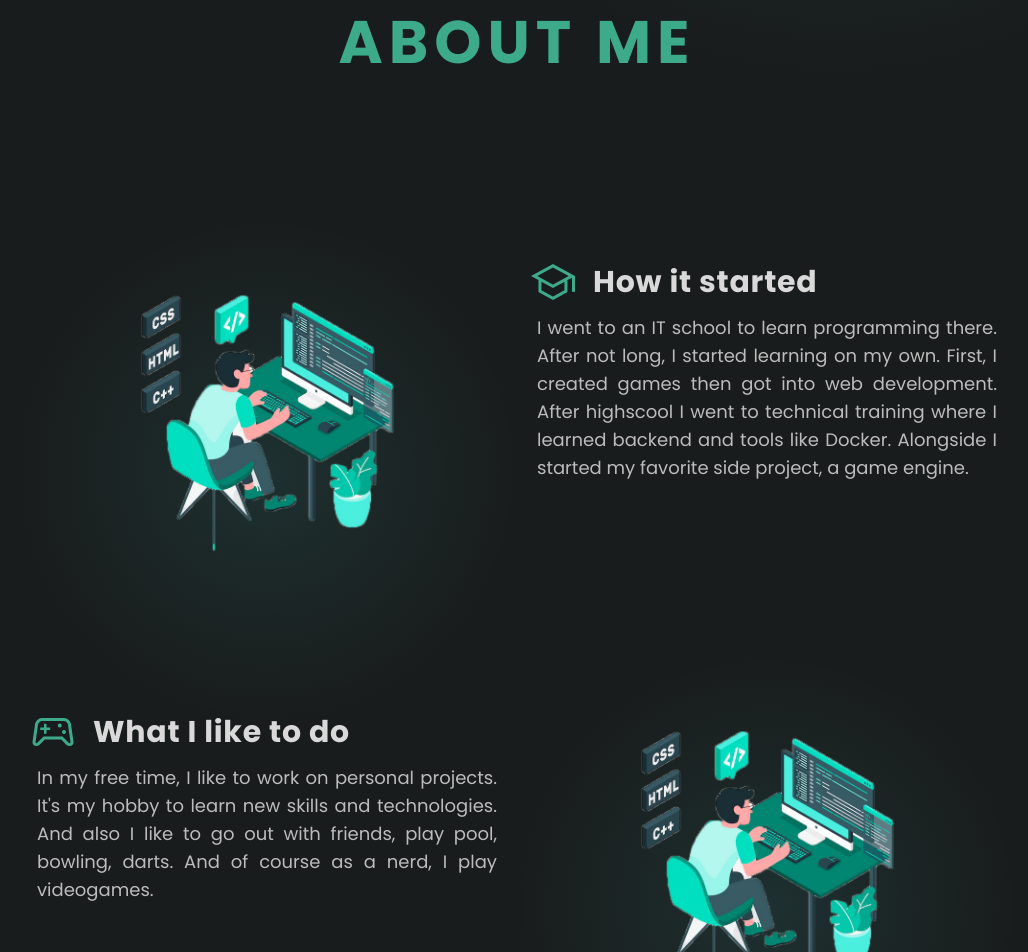
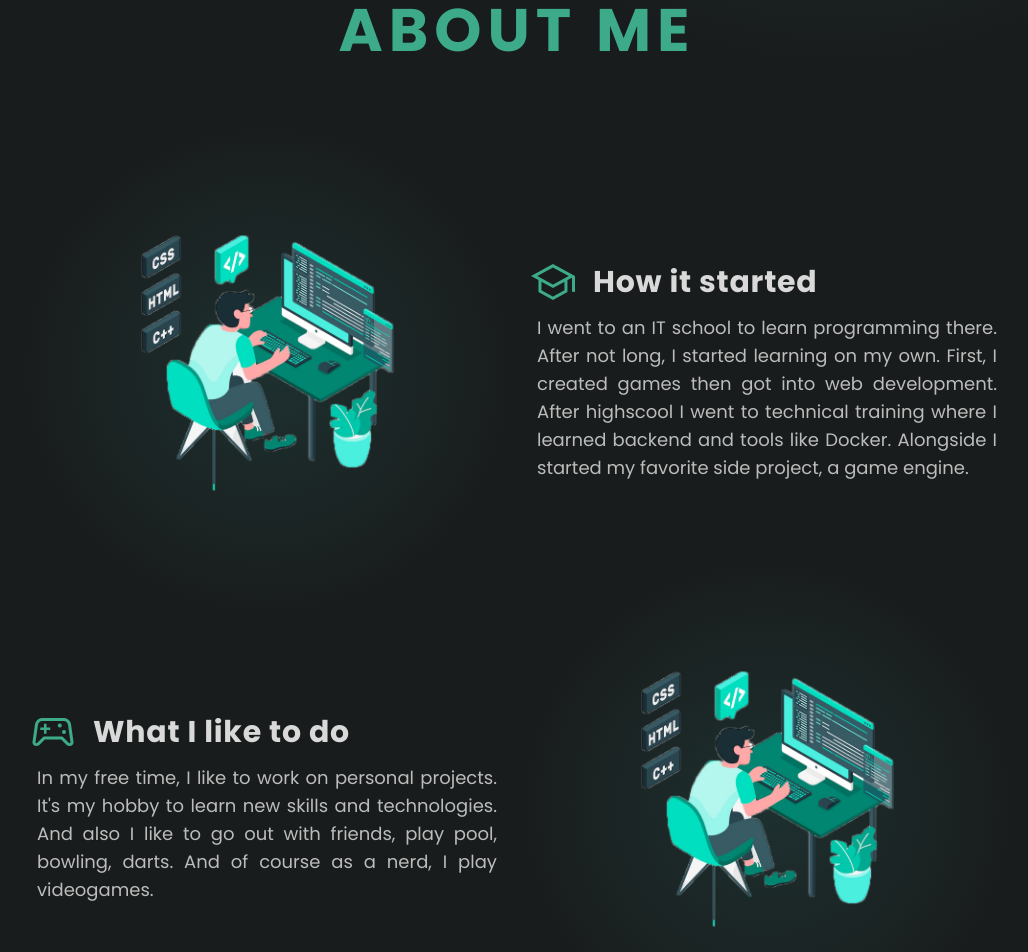
Before and after one commit to Resongeo/resongeo.github.io, a Svelte app: page / in a window 1280 px wide. Shown: the part 800-1752 px from the top of the page, without its empty margins (123-1151 px from the left). Built offline with nearby package versions, Linux system fonts and the light colour scheme.

Commit message:
Added transitions back

```diff
--- a/src/intersection.js
+++ b/src/intersection.js
@@ -1,18 +1,20 @@
 const options = {
   root: null,
-  rootMargin: '80px',
-  threshold: 1.0,
+  rootMargin: '0px',
+  threshold: 0.0,
 }
 
-let observer = new IntersectionObserver((entries, observer) => {
+const observer = new IntersectionObserver((entries, observer) => {
   entries.forEach((entry) => {
     if (entry.isIntersecting) {
-      entry.target.classList.add('fade-transition')
+      entry.target.classList.add('transition-reset')
       observer.unobserve(entry.target)
     }
   })
 }, options)
 
-document.querySelectorAll('.observable').forEach((element) => {
-  //observer.observe(element)
+Array.from(['.transition-float-up', '.transition-float-left', '.transition-float-right']).forEach((className) => {
+  document.querySelectorAll(className).forEach((element) => {
+    observer.observe(element)
+  })
 })
--- a/src/lib/ProjectCard.svelte
+++ b/src/lib/ProjectCard.svelte
@@ -7,9 +7,9 @@
 </script>
 
 <div
-  class="p-4 md:w-[768px] m-auto mb-10 xl:grid xl:grid-cols-2 xl:w-[1024px] 2xl:w-[1280px]"
+  class="transition-float-up p-4 md:w-[768px] m-auto mb-10 xl:grid xl:grid-cols-2 xl:w-[1024px] 2xl:w-[1280px]"
 >
-  <div class="xl:m-auto 2xl:w-[500px]">
+  <div class="xl:m-auto xl:pr-4 2xl:w-[500px]">
     <h1 class="font-semibold text-xl sm:text-2xl text-title">{name}</h1>
 
     <p class="text-default-text my-3 md:text-lg">{description}</p>
--- a/src/lib/Title.svelte
+++ b/src/lib/Title.svelte
@@ -3,7 +3,7 @@
 </script>
 
 <h1
-  class="observable text-center text-4xl md:text-5xl xl:text-6xl font-bold tracking-widest text-primary mb-20 lg:mb-32 xl:mb-40"
+  class="transition-float-up text-center text-4xl md:text-5xl xl:text-6xl font-bold tracking-widest text-primary mb-20 lg:mb-32 xl:mb-40"
 >
   {text}
 </h1>
--- a/src/pages/AboutMe.svelte
+++ b/src/pages/AboutMe.svelte
@@ -10,7 +10,7 @@
     class="mx-auto sm:w-[640px] lg:w-[900px] xl:w-[1000px] 2xl:w-[1200px] lg:grid lg:grid-rows-2"
   >
     <div
-      class="lg:grid lg:grid-cols-2 lg:h-[300px] lg:place-items-center lg:mb-20"
+      class="transition-float-left lg:grid lg:grid-cols-2 lg:h-[300px] lg:place-items-center lg:mb-20"
     >
       <div class="hidden lg:grid place-items-center 2xl:mr-12">
         <img
@@ -30,7 +30,7 @@
     </div>
 
     <div
-      class="mt-14 lg:grid lg:grid-cols-2 lg:h-[300px] lg:place-items-center"
+      class="transition-float-right mt-14 lg:grid lg:grid-cols-2 lg:h-[300px] lg:place-items-center"
     >
       <TextCard
         icon="sports_esports"
--- a/src/pages/Contact.svelte
+++ b/src/pages/Contact.svelte
@@ -7,7 +7,7 @@
   <Title text="CONTACT" />
 
   <div
-    class="flex flex-col md:flex-row items-center justify-around md:w-[768px] m-auto"
+    class="transition-float-up flex flex-col md:flex-row items-center justify-around md:w-[768px] m-auto"
   >
     <ContactCard
       icon="mail"
--- a/src/style/common.scss
+++ b/src/style/common.scss
@@ -18,17 +18,30 @@
   z-index: -1;
 }
 
-.observable {
-  opacity: 1;
-  //opacity: 0;
+@mixin transition-fade {
+  opacity: 0;
   transition-property: opacity transform;
   transition-timing-function: cubic-bezier(0.4, 0, 0.2, 1);
-  transition-duration: 0.3s;
+  transition-duration: 0.4s;
+}
 
+.transition-float-up {
+  @include transition-fade;
   transform: translateY(20%);
 }
 
-.fade-transition {
+.transition-float-left {
+  @include transition-fade;
+  transform: translateX(5%);
+}
+
+.transition-float-right {
+  @include transition-fade;
+  transform: translateX(-5%);
+}
+
+.transition-reset {
   opacity: 1;
   transform: translateY(0%);
+  transform: translateX(0%);
 }
```
